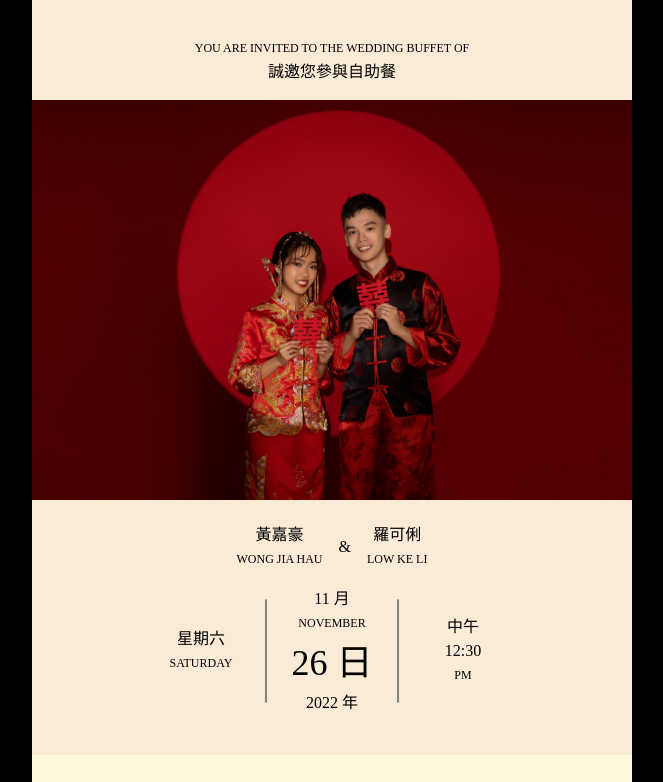
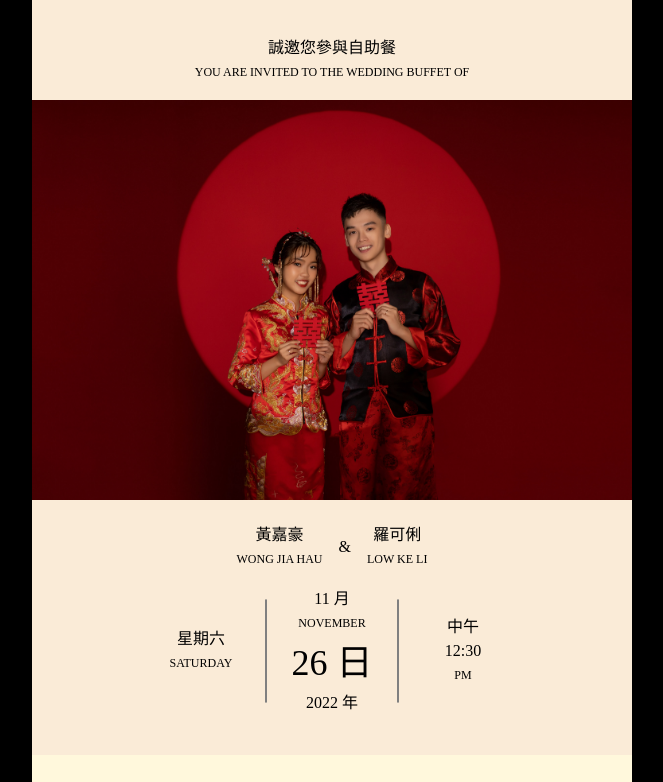
Before and after one commit to wongjiahau/2022-11-26-wedding-itinerary, a React (Vite) app: page / in a window 1280 px wide. Shown: the top 782 px of the page, without its empty margins (308-971 px from the left). Built offline with nearby package versions, Linux system fonts and the light colour scheme.

Commit message:
style: put chinese text before english

```diff
--- a/src/App.tsx
+++ b/src/App.tsx
@@ -43,11 +43,10 @@ function App() {
               padding: "0 24px",
             }}
           >
+            <div>誠邀您參與自助餐</div>
             <div style={{ fontSize: 12 }}>
               YOU ARE INVITED TO THE WEDDING BUFFET OF
             </div>
-
-            <div>誠邀您參與自助餐</div>
           </div>
           <div>
             <img className="photo" src="/red-min.jpg" />
```
